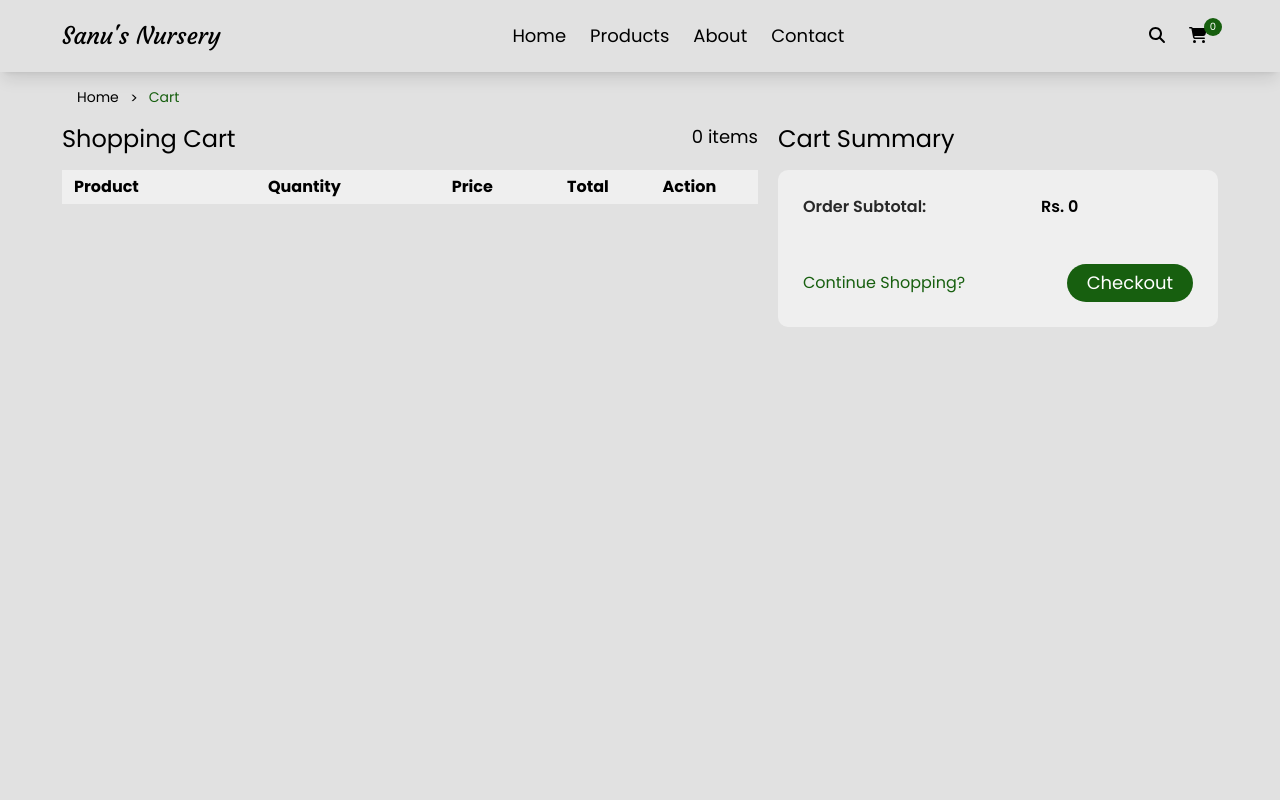
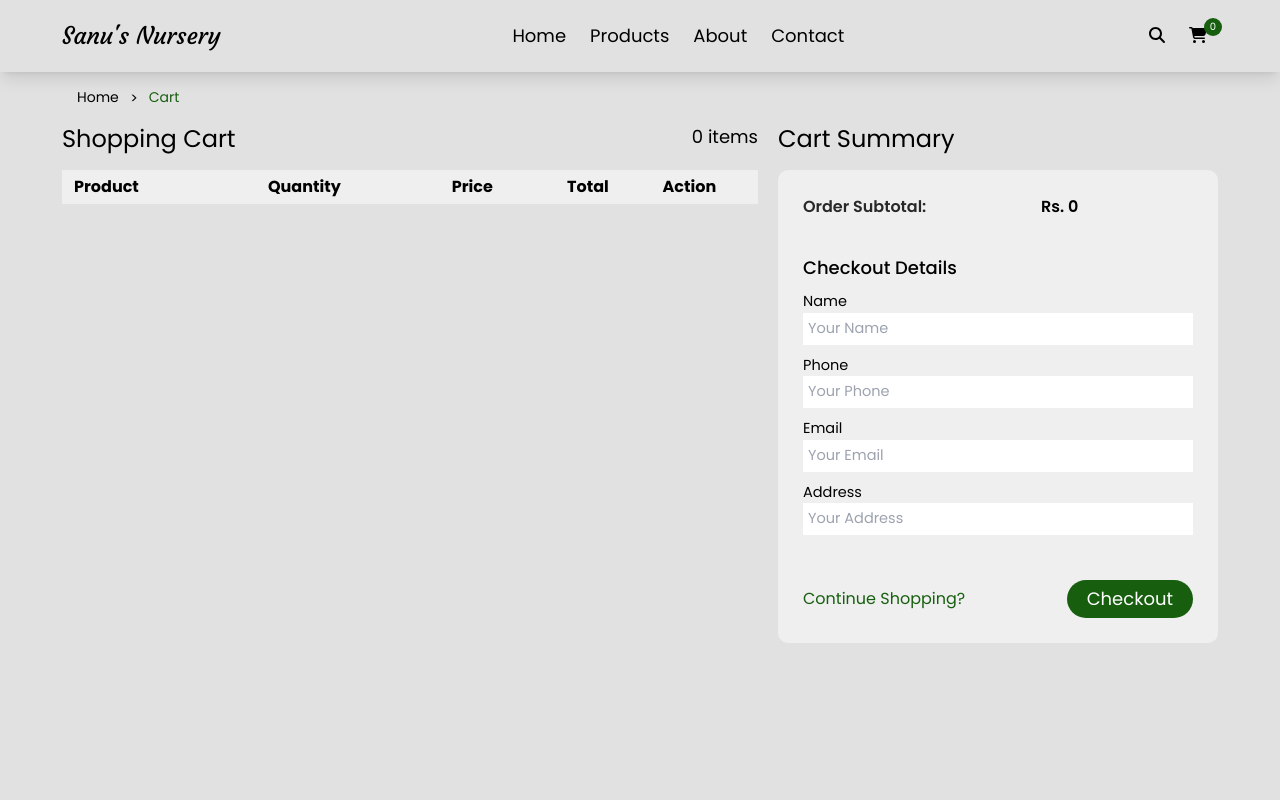
Before and after one commit to SanjeevMhn/sanusnurseryAngular, an Angular app: page /home/cart in a window 1280 px wide. Shown: the top 800 px of the page. Built offline with nearby package versions, Linux system fonts and the light colour scheme.

Commit message:
[ADDED]: added checkout form in the cart page, [TODO]: need to fix the google docs appscript

```diff
--- a/src/app/modules/home/cart/cart.component.html
+++ b/src/app/modules/home/cart/cart.component.html
@@ -138,11 +138,34 @@
                             <span class="data flex-grow font-semibold justify-end">Rs.&nbsp;{{subTotal}}</span>
                         </li>
                     </ul>
-                    <div class="actions-container flex items-center justify-between">
-                        <a routerLink="/home/products" role="button" class="text-primary">Continue Shopping?</a>
-                        <a routerLink="/home/checkout" role="button"
-                            class="flex p-[5px_20px] bg-primary text-lg text-white rounded-full">Checkout</a>
+                    <div class="">
+                        <form class="checkout-form pb-[25px]" [formGroup]="checkoutForm">
+                            <h2 class="header-text">Checkout Details</h2>
+                            <div class="form-group">
+                                <label for="name">Name</label>
+                                <input type="text" name="name" id="name" class="" placeholder="Your Name" required>
+                            </div>
+                            <div class="form-group">
+                                <label for="phone">Phone</label>
+                                <input type="tel" name="phone" id="phone" class="" placeholder="Your Phone" required>
+                            </div>
+                            <div class="form-group">
+                                <label for="email">Email</label>
+                                <input type="email" name="email" id="email" class="" placeholder="Your Email">
+                            </div>
+                            <div class="form-group">
+                                <label for="address">Address</label>
+                                <input type="text" name="address" id="address" class="" placeholder="Your Address"
+                                    required>
+                            </div>
+                        </form>
+                        <div class="actions-container flex items-center justify-between">
+                            <a routerLink="/home/products" role="button" class="text-primary">Continue Shopping?</a>
+                            <a routerLink="/home/checkout" role="button"
+                                class="flex p-[5px_20px] bg-primary text-lg text-white rounded-full">Checkout</a>
+                        </div>
                     </div>
+
 
                 </div>
             </article>
@@ -150,16 +173,36 @@
                 class="total-amount-receipe hidden md:block pt-[10px] md:pl-[10px] md:pt-0 flex-grow w-full md:max-w-[335px] lg:max-w-[450px]">
                 <h2 class="text-lg md:text-2xl pb-[15px] header-text">Cart Summary</h2>
                 <div class="receipt-list-container  p-[25px] rounded-[10px] bg-[#efefef] sticky top-0">
-                    <ul class="receipt-list flex w-fill flex-col pb-[45px]">
+                    <ul class="receipt-list flex w-fill flex-col">
                         <li class="receipt-list-item flex">
                             <span class="label-text flex-grow font-semibold text-[#282828]">Order Subtotal:</span>
                             <span class="data flex-grow font-semibold justify-end">Rs.&nbsp;{{subTotal}}</span>
                         </li>
                     </ul>
+                    <form class="checkout-form py-[35px]" [formGroup]="checkoutForm">
+                        <h2 class="header-text">Checkout Details</h2>
+                        <p *ngIf="formMessage" class="py-2 text-red-700 font-medium text-md">{{formMessage}}</p>
+                        <div class="form-group">
+                            <label for="name">Name</label>
+                            <input type="text" name="name" id="name" class="" placeholder="Your Name" formControlName="name" required>
+                        </div>
+                        <div class="form-group">
+                            <label for="phone">Phone</label>
+                            <input type="tel" name="phone" id="phone" class="" placeholder="Your Phone" formControlName="phone" required>
+                        </div>
+                        <div class="form-group">
+                            <label for="email">Email</label>
+                            <input type="email" name="email" id="email" class="" placeholder="Your Email" formControlName="email">
+                        </div>
+                        <div class="form-group">
+                            <label for="address">Address</label>
+                            <input type="text" name="address" id="address" class="" placeholder="Your Address" formControlName="address" required>
+                        </div>
+                    </form>
                     <div class="actions-container flex justify-between items-center">
                         <a routerLink="/home/products" role="button" class="text-primary">Continue Shopping?</a>
-                        <a routerLink="/home/checkout" role="button"
-                            class="flex p-[5px_20px] bg-primary text-lg text-white rounded-full">Checkout</a>
+                        <button type="button"
+                            class="flex p-[5px_20px] bg-primary text-lg text-white rounded-full" (click)="checkout()">Checkout</button>
                     </div>
 
                 </div>
--- a/src/app/modules/home/cart/cart.component.scss
+++ b/src/app/modules/home/cart/cart.component.scss
@@ -90,6 +90,27 @@
     }
 }
 
+.checkout-form{
+    .header-text{
+        font-size: 18px;
+        padding-bottom: 10px;
+        font-weight: 500;
+    }
+    .form-group{
+        display: flex;
+        flex-direction: column;
+        padding-bottom: 10px;
+        label{
+            font-weight: 400;
+            font-size: 14.5px;
+        }
+        input{
+            padding: 5px;
+            font-size: 14.5px;
+        }
+    }
+}
+
 @media screen and (max-width: 640px){
     .cart-details-container{
         .header-text{
--- a/src/app/modules/home/cart/cart.component.ts
+++ b/src/app/modules/home/cart/cart.component.ts
@@ -3,6 +3,8 @@ import { CartItem } from 'src/app/interface/cart-item';
 import { CartService } from 'src/app/services/cart.service';
 import { faMinus, faPlus, faClose } from '@fortawesome/free-solid-svg-icons';
 import { Subscription } from 'rxjs';
+import { FormBuilder, FormGroup, Validators } from '@angular/forms';
+import { HttpClient, HttpHeaders } from '@angular/common/http';
 
 @Component({
   selector: 'app-cart',
@@ -22,12 +24,60 @@ export class CartComponent implements OnInit {
   increaseQuantitySubscription?: Subscription;
   decreaseQuantitySubscription?: Subscription;
 
-  subTotal:number = 0;
+  subTotal: number = 0;
 
-  constructor(private cartService: CartService) { }
+  checkoutForm!: FormGroup;
+  formMessage?: string;
+
+  constructor(private cartService: CartService, private fb: FormBuilder, private http: HttpClient) { }
 
   ngOnInit(): void {
     this.getCartData();
+    this.checkoutForm = this.fb.group({
+      name: ['', [Validators.required, Validators.maxLength(255)]],
+      phone: ['', [Validators.required, Validators.maxLength(10)]],
+      email: ['', [Validators.email]],
+      address: ['', [Validators.required, Validators.maxLength(255)]]
+    })
+  }
+
+  checkout() {
+    let val = this.checkoutForm.value;
+    this.formMessage = '';
+    if (val.name && val.phone && val.address) {
+      this.formMessage = '';
+      let date = new Date();
+      const formData = new FormData();
+      formData.append('date', date.toISOString())
+      formData.append('name', val.name);
+      formData.append('phone', val.phone);
+      formData.append('email', val.email);
+      formData.append('products', this.cartItems.toString());
+      formData.append('address', val.address);
+
+      console.log(formData);
+      let headers = new HttpHeaders({'Content-Type': 'application/json'})
+      this.http.post('https://script.google.com/macros/s/AKfycbzAok4kHZD9ZLwfK9lH4Xups1bcldikEmhGjlJdOEhSmH0zCWTL3DTJJznLNQG9lXLQ/exec', formData, {headers}).subscribe({
+        next: (res) => {
+          console.log('successful');
+        },
+        error: (error) => {
+          console.error(error);
+        }
+      })
+      // fetch('https://script.google.com/macros/s/AKfycbwY4CWB9TDZ7P4YV0yivpbsYwKA7mlexuEggXbCPcncECrsPRqokjWYe0WfY9cer0nq/exec',{
+      //   method: "POST",
+      //   body: formData
+      // })
+      // .then((res) => res.json())
+      // .then((data) => console.log(data))
+      // .catch(error => {
+      //   console.error(error)
+      // });
+
+    } else {
+      this.formMessage = "Please fill the required fields"
+    }
   }
 
   getCartData() {
@@ -79,10 +129,10 @@ export class CartComponent implements OnInit {
     });
   }
 
-  calculateSubTotal():void{
+  calculateSubTotal(): void {
     this.subTotal = 0;
     this.cartItems.forEach((cart) => {
-      this.subTotal =  this.subTotal + cart.total;
+      this.subTotal = this.subTotal + cart.total;
     });
   }
 
--- a/src/app/modules/home/checkout-form/checkout-form.component.html
+++ b/src/app/modules/home/checkout-form/checkout-form.component.html
@@ -1,4 +1,4 @@
-<div class="checkoutform-section dynamic-section">
+<div class="checkoutform-section dynamic-section bg-[#e1e1e1]">
     <div class="inner-container">
         <ul class="breadcrumb-list">
             <li class="breadcrumb-item">
@@ -11,8 +11,11 @@
                 <a class="breadcrumb-link">Checkout</a>
             </li>
         </ul>
-        <article class="checkoutform-container flex justify-center">
-            <form class="checkoutform px-0 py-[12px] lg:w-[75%] lg:p-[25px] bg-[#e1e1e1] rounded-[10px]">
+        <article class="checkoutform-container flex">
+            <form class="checkoutform px-0 py-[12px] lg:w-[75%] lg:p-[25px] bg-[#efefef] rounded-[10px]">
+                <div class="form-header">
+                    <h2 class="text-lg md:text-2xl pb-[15px] header-text">Checkout Detail</h2>
+                </div>
                 <div class="form-body">
                     <div class="form-group">
                         <label for="name">Name</label>
@@ -38,6 +41,25 @@
                     </div>
                 </div>
             </form>
+            <aside
+                class="total-amount-receipe hidden md:block pt-[10px] md:pl-[10px] md:pt-0 flex-grow w-full md:max-w-[335px] lg:max-w-[450px]">
+                <!-- <h2 class="text-lg md:text-2xl pb-[15px] header-text">Cart Summary</h2> -->
+                <div class="receipt-list-container  p-[25px] rounded-[10px] bg-[#efefef] sticky top-0">
+                    <ul class="receipt-list flex w-fill flex-col pb-[45px]">
+                        <li class="receipt-list-item flex">
+                            <span class="label-text flex-grow font-semibold text-[#282828]">Order Subtotal:</span>
+                            <span class="data flex-grow font-semibold justify-end">Rs.&nbsp;500 </span>
+                        </li>
+                    </ul>
+                    <div class="actions-container flex justify-between items-center">
+                        <a routerLink="/home/products" role="button" class="text-primary">Continue Shopping?</a>
+                        <a routerLink="/home/checkout" role="button"
+                            class="flex p-[5px_20px] bg-primary text-lg text-white rounded-full">Checkout</a>
+                    </div>
+
+                </div>
+
+            </aside>
         </article>
     </div>
 </div>
```
